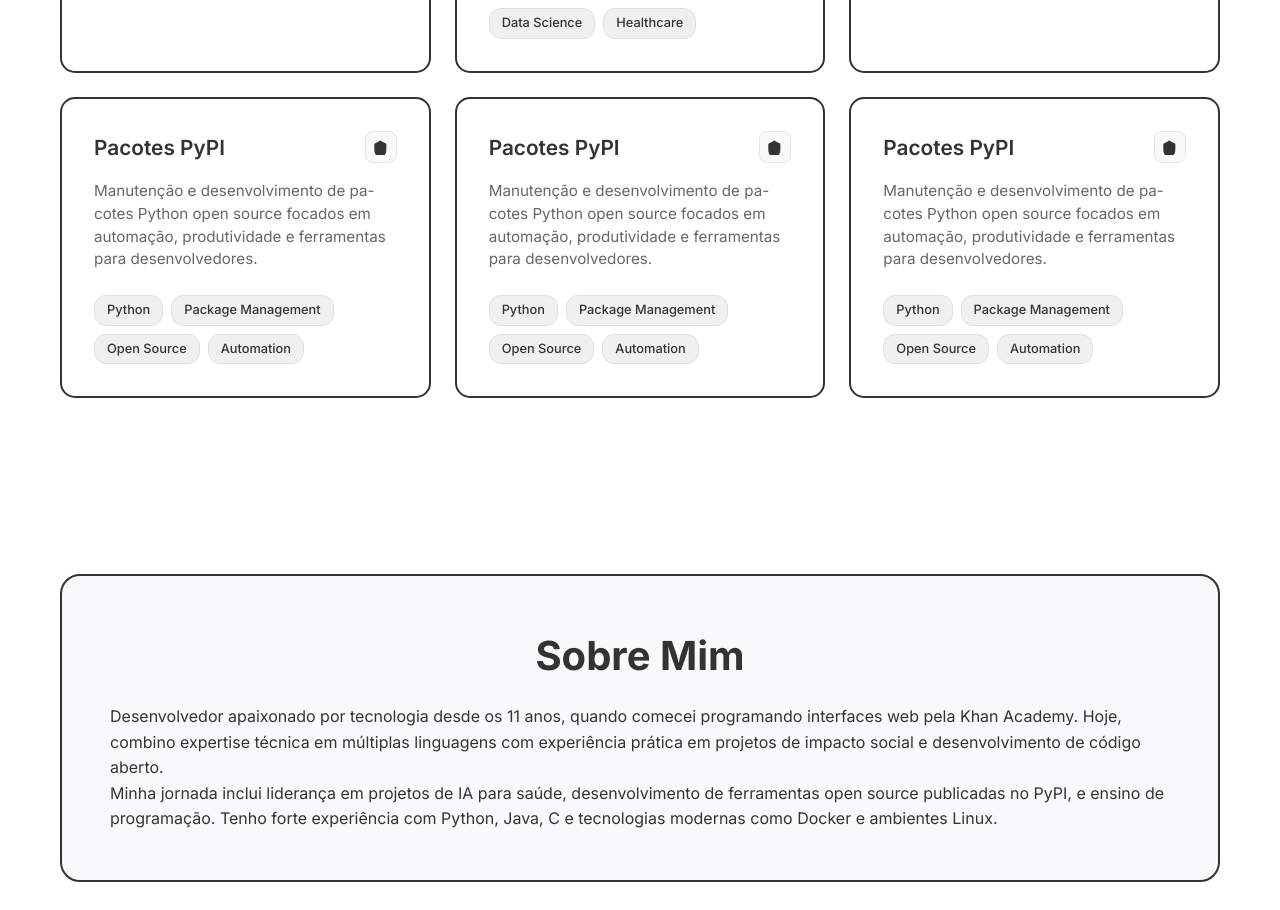
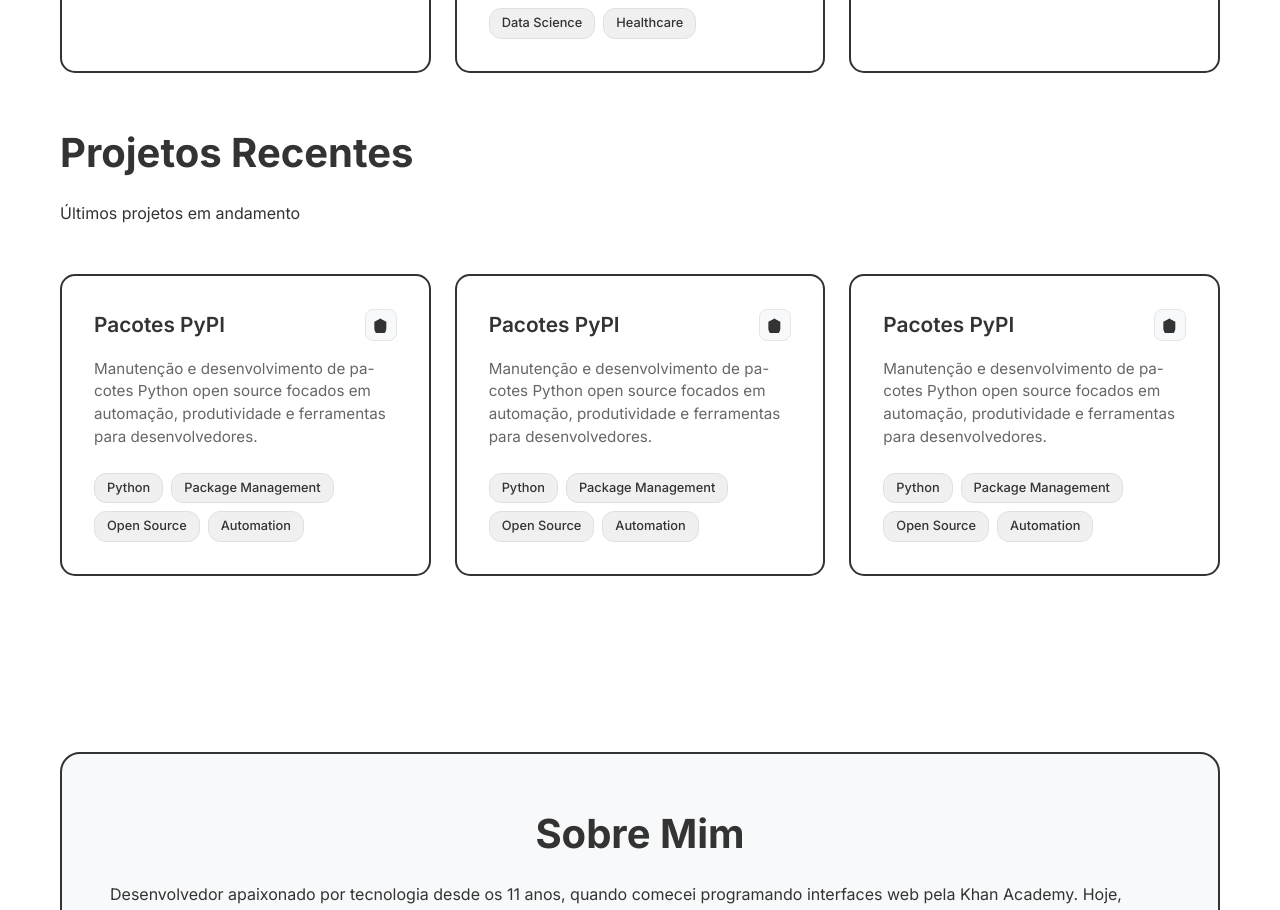
Before and after one commit to devgabrielsborges/devgabrielsborges.github.io, a Vue app: page / in a window 1280 px wide. Shown: the part 2740-3650 px from the top of the page. Built offline with nearby package versions, Linux system fonts and the light colour scheme.

Commit message:
feat: add recent projects header and description in Home.vue

```diff
--- a/src/views/Home.vue
+++ b/src/views/Home.vue
@@ -246,7 +246,16 @@
                 <span class="tech-tag">CMake</span>
               </div>
             </div>
+          </div>
 
+          <div class="projects-header">
+            <h2>Projetos Recentes</h2>
+            <p>
+              Últimos projetos em andamento
+            </p>
+          </div>
+
+          <div class="projects-grid">
             <div class="project-card">
               <div class="project-header">
                 <h3>Pacotes PyPI</h3>
```
